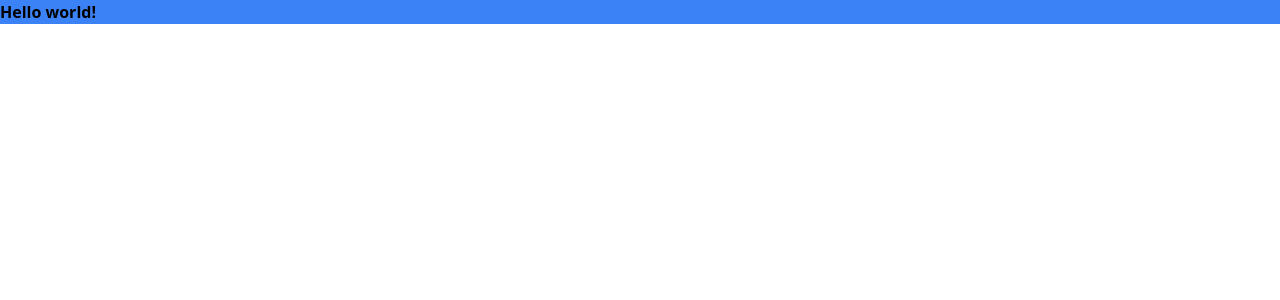
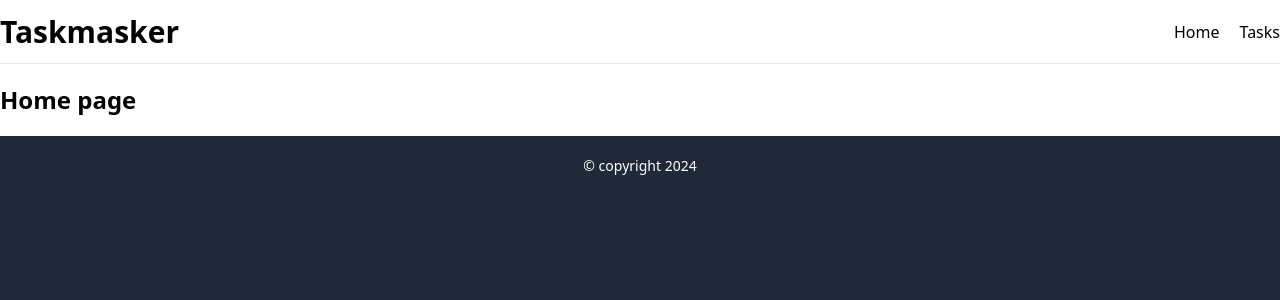
Before and after one commit to QuentinWatt/taskboard-crud-app, a Vue app in the folder taskmaster-spa/: page / in a window 1280 px wide. Shown: the top 300 px of the page. Built offline with nearby package versions, Linux system fonts and the light colour scheme.

Commit message:
Add Vue Router and some basic page components

```diff
--- a/taskmaster-spa/package.json
+++ b/taskmaster-spa/package.json
@@ -9,7 +9,8 @@
     "preview": "vite preview"
   },
   "dependencies": {
-    "vue": "^3.4.19"
+    "vue": "^3.4.19",
+    "vue-router": "4"
   },
   "devDependencies": {
     "@vitejs/plugin-vue": "^5.0.4",
--- a/taskmaster-spa/src/App.vue
+++ b/taskmaster-spa/src/App.vue
@@ -1,10 +1,16 @@
 <script setup lang="ts">
-// import HelloWorld from './components/HelloWorld.vue'
+import HeaderNav from './components/layout/HeaderNav.vue'
+import FooterNav from './components/layout/FooterNav.vue'
 </script>
 
 <template>
-  <h1 className="flex items-center font-bold bg-blue-500">
-    Hello world!
-  </h1>
-  <!-- <HelloWorld msg="Vite + Vue" /> -->
+  <div class="bg-gray-800 min-h-screen">
+    <HeaderNav/>
+
+    <div class="bg-white">
+      <RouterView></RouterView>
+    </div>
+
+    <FooterNav />
+  </div>
 </template>
--- /dev/null
+++ b/taskmaster-spa/src/components/layout/FooterNav.vue
@@ -0,0 +1,12 @@
+<script setup lang="ts">
+  const date = new Date();
+</script>
+
+<template>
+  <div class="bg-gray-800 text-white flex justify-center py-5">
+
+    <div class="text-center text-sm">
+      &copy; copyright {{ date.getFullYear() }}
+    </div>
+  </div>
+</template>
--- /dev/null
+++ b/taskmaster-spa/src/components/layout/HeaderNav.vue
@@ -0,0 +1,23 @@
+<script setup lang="ts">
+</script>
+
+<template>
+  <header class="border-b h-16 flex items-center bg-white">
+    <div class="flex items-center justify-between container mx-auto">
+      <span class="font-bold text-3xl">Taskmasker</span>
+
+      <nav>
+        <ul class="flex items-center">
+          <li class="mr-5">
+            <router-link to="/">Home</router-link>
+          </li>
+          <li>
+            <router-link to="/tasks">
+              Tasks
+            </router-link>
+          </li>
+        </ul>
+      </nav>
+    </div>
+  </header>
+</template>
--- /dev/null
+++ b/taskmaster-spa/src/pages/Home.vue
@@ -0,0 +1,11 @@
+<script setup lang="ts">
+// import HelloWorld from './components/HelloWorld.vue'
+</script>
+
+<template>
+  <div class="container mx-auto py-5">
+    <h1 class="text-2xl font-bold">
+      Home page
+    </h1>
+  </div>
+</template>
--- /dev/null
+++ b/taskmaster-spa/src/pages/Tasks.vue
@@ -0,0 +1,7 @@
+<template>
+  <div class="container mx-auto py-5">
+    <h1 class="text-2xl font-bold">
+      Board
+    </h1>
+  </div>
+</template>
```
Also changed, not shown: taskmaster-spa/src/main.ts (+7 -4 lines), taskmaster-spa/src/router/index.ts (added, +21 -0 lines), 1 other file (tests, documents, lock files or other folders).
